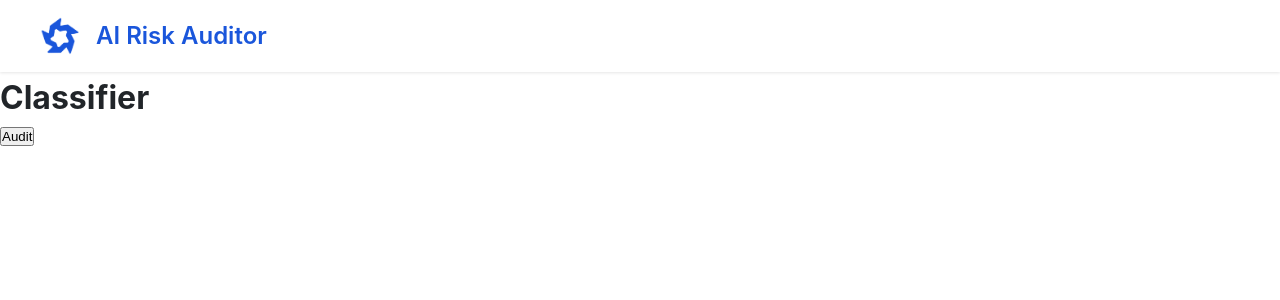
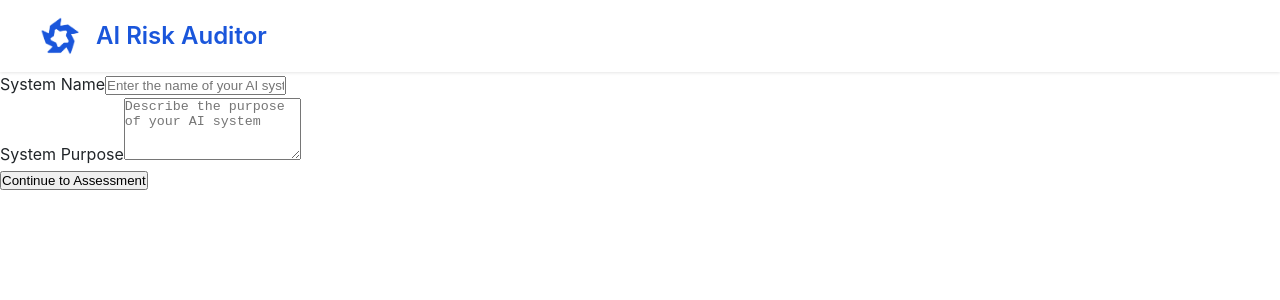
Before and after one commit to baekbyte/AI-Risk-Auditor, a React (Create React App) app in the folder frontend/: page /classifier in a window 1280 px wide. Shown: the top 300 px of the page. Built offline with nearby package versions, Linux system fonts and the light colour scheme.

Commit message:
Migrating code from form to parser

```diff
--- a/frontend/src/components/ClassificationForm.tsx
+++ b/frontend/src/components/ClassificationForm.tsx
@@ -1,4 +1,4 @@
-import React, { useState } from 'react';
+import React, { useState, useEffect } from 'react';
 import { classificationService, ClassificationRequest, ClassificationResponse } from '../services/api';
 
 const ClassificationForm: React.FC = () => {
@@ -32,13 +32,18 @@ const ClassificationForm: React.FC = () => {
     const [error, setError] = useState<string | null>(null);
     const [result, setResult] = useState<ClassificationResponse | null>(null);
 
-    const handleInputChange = (e: React.ChangeEvent<HTMLInputElement | HTMLTextAreaElement>) => {
-        const { name, value } = e.target;
-        setFormData(prev => ({
-            ...prev,
-            [name]: value
-        }));
-    };
+    useEffect(() => {
+        // Load initial data from localStorage
+        const initialData = localStorage.getItem('initialClassificationData');
+        if (initialData) {
+            const parsedData = JSON.parse(initialData);
+            setFormData(prev => ({
+                ...prev,
+                systemName: parsedData.systemName,
+                systemPurpose: parsedData.systemPurpose
+            }));
+        }
+    }, []);
 
     const handleCheckboxChange = (e: React.ChangeEvent<HTMLInputElement>) => {
         const { name, checked } = e.target;
@@ -66,39 +71,21 @@ const ClassificationForm: React.FC = () => {
 
     return (
         <div className="max-w-2xl mx-auto p-6">
+            <div className="mb-8">
+                <h2 className="text-xl font-semibold text-gray-900">System Information</h2>
+                <div className="mt-4 space-y-4">
+                    <div>
+                        <p className="text-sm font-medium text-gray-500">System Name</p>
+                        <p className="mt-1 text-sm text-gray-900">{formData.systemName}</p>
+                    </div>
+                    <div>
+                        <p className="text-sm font-medium text-gray-500">System Purpose</p>
+                        <p className="mt-1 text-sm text-gray-900">{formData.systemPurpose}</p>
+                    </div>
+                </div>
+            </div>
+
             <form onSubmit={handleSubmit} className="space-y-6">
-                <div>
-                    <label htmlFor="systemName" className="block text-sm font-medium text-gray-700">
-                        System Name
-                    </label>
-                    <input
-                        type="text"
-                        id="systemName"
-                        name="systemName"
-                        value={formData.systemName}
-                        onChange={handleInputChange}
-                        required
-                        className="mt-1 block w-full rounded-md border-gray-300 shadow-sm focus:border-indigo-500 focus:ring-indigo-500"
-                        placeholder="Enter the name of your AI system"
-                    />
-                </div>
-
-                <div>
-                    <label htmlFor="systemPurpose" className="block text-sm font-medium text-gray-700">
-                        System Purpose
-                    </label>
-                    <textarea
-                        id="systemPurpose"
-                        name="systemPurpose"
-                        value={formData.systemPurpose}
-                        onChange={handleInputChange}
-                        required
-                        rows={4}
-                        className="mt-1 block w-full rounded-md border-gray-300 shadow-sm focus:border-indigo-500 focus:ring-indigo-500"
-                        placeholder="Describe the purpose of your AI system"
-                    />
-                </div>
-
                 <div className="space-y-6">
                     <div className="space-y-4">
                         <h3 className="text-lg font-medium text-gray-900">Prohibited AI Practices Assessment</h3>
@@ -393,7 +380,7 @@ const ClassificationForm: React.FC = () => {
                     disabled={isLoading}
                     className="w-full flex justify-center py-2 px-4 border border-transparent rounded-md shadow-sm text-sm font-medium text-white bg-indigo-600 hover:bg-indigo-700 focus:outline-none focus:ring-2 focus:ring-offset-2 focus:ring-indigo-500 disabled:opacity-50"
                 >
-                    {isLoading ? 'Classifying...' : 'Classify System'}
+                    {isLoading ? 'Classifying...' : 'Complete Assessment'}
                 </button>
             </form>
 
--- a/frontend/src/components/Classifier.tsx
+++ b/frontend/src/components/Classifier.tsx
@@ -1,17 +1,91 @@
-import React from 'react';
+import React, { useState } from 'react';
 import { useNavigate } from 'react-router-dom';
+import { classificationService, ClassificationRequest } from '../services/api';
 
 const Classifier: React.FC = () => {
   const navigate = useNavigate();
 
-  const handleAuditClick = () => {
-    navigate('/classification');
+  const [formData, setFormData] = useState<ClassificationRequest>({
+    systemName: '',
+    systemPurpose: '',
+  });
+  const [isLoading, setIsLoading] = useState(false);
+  const [error, setError] = useState<string | null>(null);
+
+  const handleInputChange = (e: React.ChangeEvent<HTMLInputElement | HTMLTextAreaElement>) => {
+    const { name, value } = e.target;
+    setFormData(prev => ({
+      ...prev,
+      [name]: value
+    }));
+  };
+
+  const handleSubmit = async (e: React.FormEvent) => {
+    e.preventDefault();
+    setIsLoading(true);
+    setError(null);
+
+    try {
+      // Store the initial data in localStorage
+      localStorage.setItem('initialClassificationData', JSON.stringify(formData));
+      // Navigate to the classification form
+      navigate('/classification');
+    } catch (err) {
+      setError(err instanceof Error ? err.message : 'An error occurred');
+    } finally {
+      setIsLoading(false);
+    }
   };
 
   return (
-    <div>
-      <h1>Classifier</h1>
-      <button onClick={handleAuditClick}>Audit</button>
+    <div className="max-w-2xl mx-auto p-6">
+      <form onSubmit={handleSubmit} className="space-y-6">
+        <div>
+          <label htmlFor="systemName" className="block text-sm font-medium text-gray-700">
+            System Name
+          </label>
+          <input
+            type="text"
+            id="systemName"
+            name="systemName"
+            value={formData.systemName}
+            onChange={handleInputChange}
+            required
+            className="mt-1 block w-full rounded-md border-gray-300 shadow-sm focus:border-indigo-500 focus:ring-indigo-500"
+            placeholder="Enter the name of your AI system"
+          />
+        </div>
+
+        <div>
+          <label htmlFor="systemPurpose" className="block text-sm font-medium text-gray-700">
+            System Purpose
+          </label>
+          <textarea
+            id="systemPurpose"
+            name="systemPurpose"
+            value={formData.systemPurpose}
+            onChange={handleInputChange}
+            required
+            rows={4}
+            className="mt-1 block w-full rounded-md border-gray-300 shadow-sm focus:border-indigo-500 focus:ring-indigo-500"
+            placeholder="Describe the purpose of your AI system"
+          />
+        </div>
+
+        <button
+          type="submit"
+          disabled={isLoading}
+          className="w-full flex justify-center py-2 px-4 border border-transparent rounded-md shadow-sm text-sm font-medium text-white bg-indigo-600 hover:bg-indigo-700 focus:outline-none focus:ring-2 focus:ring-offset-2 focus:ring-indigo-500 disabled:opacity-50"
+        >
+          {isLoading ? 'Processing...' : 'Continue to Assessment'}
+        </button>
+      </form>
+
+      {error && (
+        <div className="mt-4 p-4 bg-red-50 border border-red-200 rounded-md">
+          <p className="text-sm text-red-600">{error}</p>
+        </div>
+      )}
     </div>
   );
 };
```
